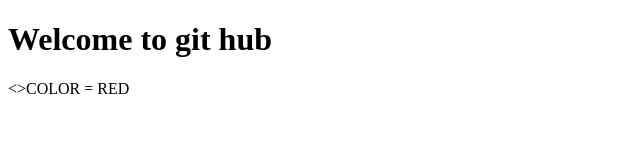
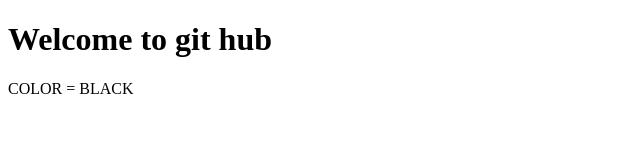
Before and after one commit to dilsadmohammed4/HelloGit, a plain HTML site: page index.html in a window 1280 px wide. Shown: the full height of the page, 0-640 px from the left. Drawn offline with Linux system fonts and the light colour scheme.

Commit message:
black version

```diff
--- a/index.html
+++ b/index.html
@@ -10,7 +10,7 @@
 <body>
     <h1>Welcome to git hub</h1>
 
-    <>COLOR = RED</>
+    <p>COLOR = BLACK</p>
 </body>
 
 </html>
```
